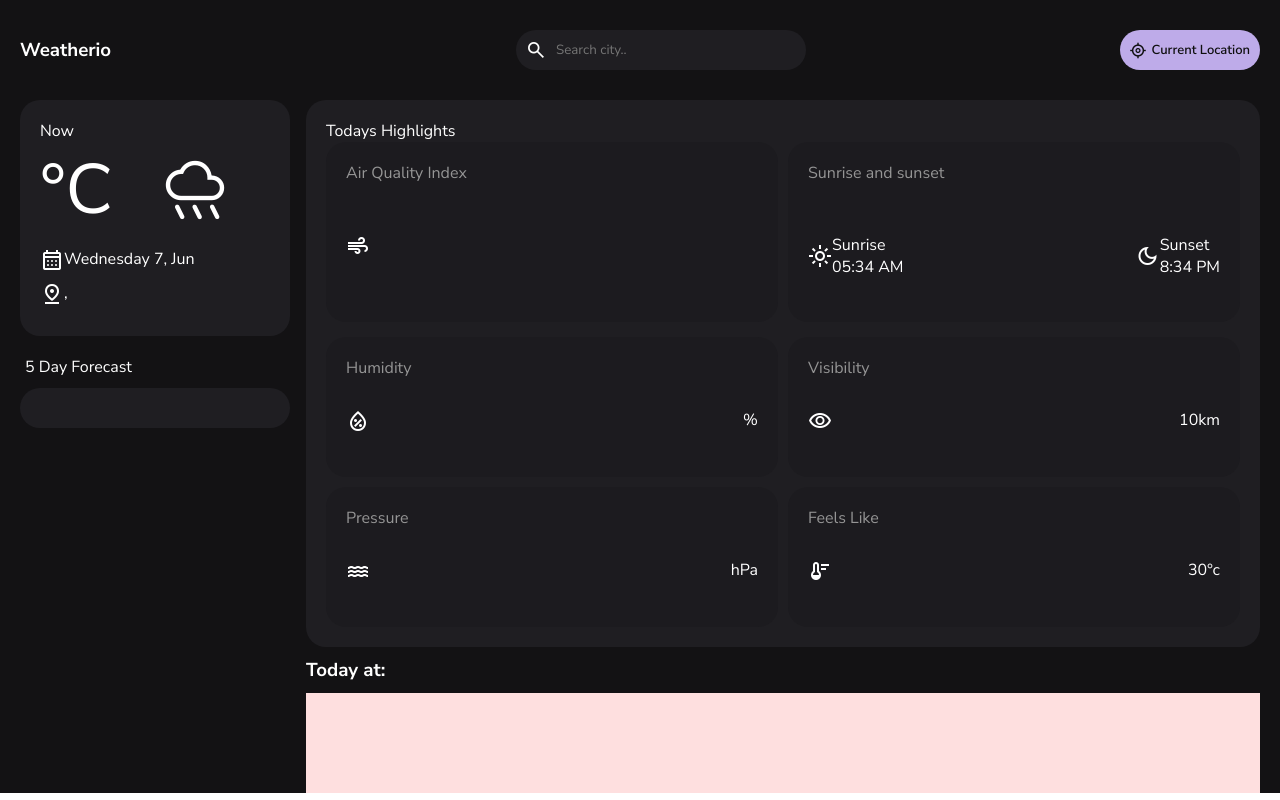
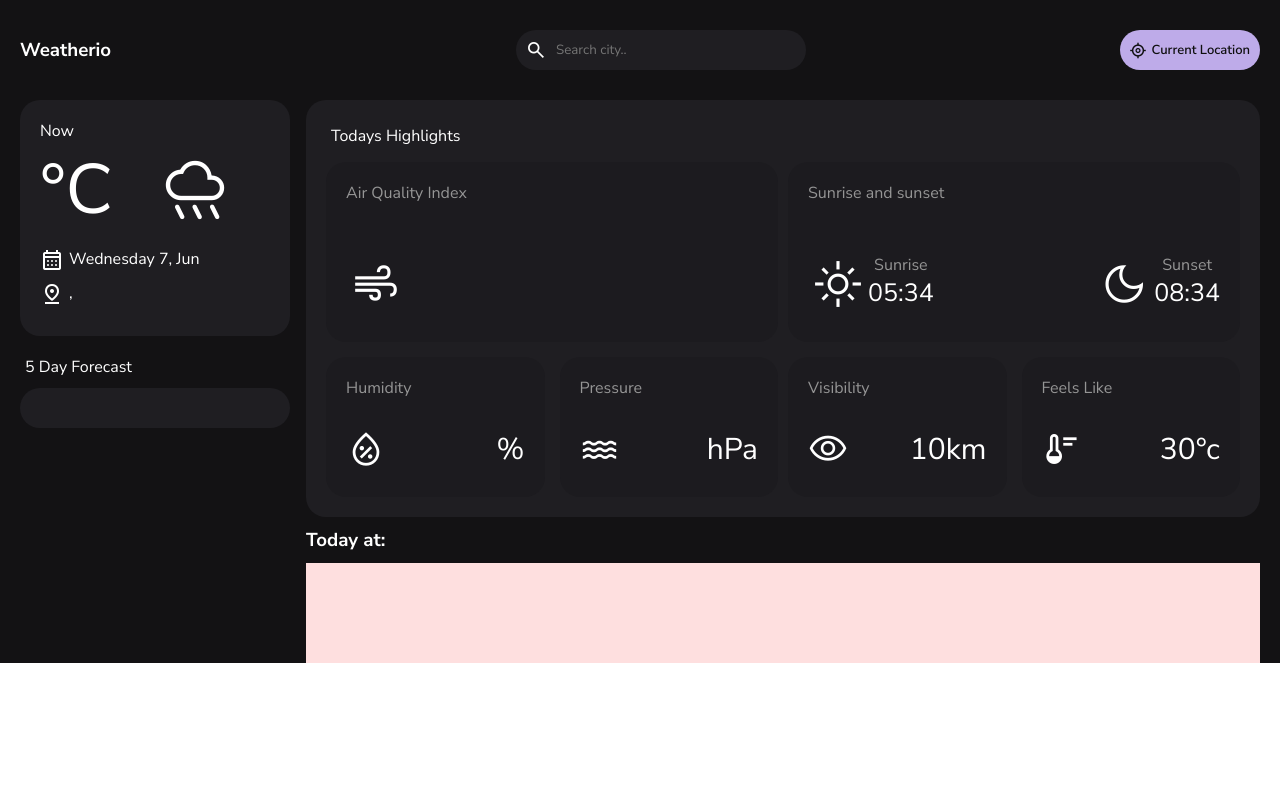
Before and after one commit to juanibarguen/Weatherio, an Angular app: page / in a window 1280 px wide. Built offline with nearby package versions, Linux system fonts and the light colour scheme.

Commit message:
se corrigieron estilos y partes del responsive p2

```diff
--- a/src/app/weather/weather.component.css
+++ b/src/app/weather/weather.component.css
@@ -235,6 +235,10 @@ body {
     color: #fff;
 }
 
+.data-day p, .data-location p {
+    padding-left: 5px;
+}
+
 .next-day {
     display: flex;
     justify-content: space-between;
@@ -247,6 +251,7 @@ body {
     justify-content: space-between;
     padding-right: 40px;
 }
+
 .current-temp p, .current-temp span {
     font-size: 70px;
 }
@@ -265,6 +270,7 @@ body {
 
 .next-day-forecast {
     display: flex;
+    column-gap: 5px;
 }
 
 /* BOXES */
@@ -272,7 +278,7 @@ body {
 .container-weather-right {
     color: #fff;
     width: 100%;
-    height: 100%;
+    height: 100%
 }
 
 .container-weather-right-content {
@@ -321,16 +327,37 @@ body {
     justify-content: center;
 }
 
+.wind-icon span,.sunrise-icon span, .sunset-icon span {
+    font-size: 50px;
+    padding: 5px;
+}
+
+.wind-current div h3, .sunset-data-title, .sunrise-data-title {
+    font-size: 16px;
+    color: #959595;
+    text-align: center;
+}
+
+.wind-current-value, .sunset-data-current, .sunrise-data-current {
+    font-size: 25px;
+}
+
 .data-box {
     margin-top: 30px;
     display: flex;
     justify-content: space-between;
+    font-size: 30px;
+}
+
+.data-box div span {
+    font-size: 40px;
 }
 
 .wind-current {
     display: flex;
     width: 100%;
     justify-content: space-between;
+    align-items: center;
 }
 
 /* Sunrise and sunset */
@@ -349,6 +376,8 @@ body {
     /* column-gap: 10px; */
 }
 
+
+
 .sunrise-icon, .sunset-icon {
     display: flex;
     justify-content: center;
@@ -362,10 +391,11 @@ body {
     margin-top: 15px;
 }
 
+
 .small-boxes1, .small-boxes2{
     width: 50%;
     display: flex;
-    column-gap: 10px;
+    column-gap: 15px;
 }
 
 .small-box {
@@ -379,13 +409,33 @@ body {
 .small-box p {
     color: #959595;
 }
+
+
 @media screen and (max-width: 1100px) {
+
+    .wind-icon span,.sunrise-icon span, .sunset-icon span {
+        font-size: 40px;
+        padding: 5px;
+    }
+
+    .wind-current div h3, .sunset-data-title, .sunrise-data-title {
+        font-size: 14px;
+        color: #959595;
+        text-align: center;
+    }
+
+    .wind-current-value, .sunset-data-current, .sunrise-data-current {
+        font-size: 20px;
+    }
+
     .data-city, .five-days-forecast {
         width: 250px;
     }
     .current-temp p, .current-temp span {
-        font-size: 55px;
+        font-size: 50px;
     }
+
+
 }
 
 
@@ -400,13 +450,33 @@ body {
     }
 
     .small-boxes {
+        row-gap: 15px;
+    }
+
+    .small-boxes{
+        margin-top: 10px;
+    }
+
+    .container-weather-right-content {
+
+        height: auto;
+    }
+}
+
+@media screen and (max-width: 685px) {
+
+
+    .small-boxes1, .small-boxes2{
+        flex-direction: column;
         row-gap: 10px;
     }
-
+    .small-box {
+        width: 100%;
+    }
+}
+@media screen and (min-height: 660px)  {
 
 }
-
-
 
 
 
@@ -445,20 +515,7 @@ body {
     font-size: 15px;
 }
 
-@media screen and (min-height: 660px)  {
-    .container-weather-right-content {
 
-        height: auto;
-    }
-
-    .small-boxes1, .small-boxes2{
-        flex-direction: column;
-        row-gap: 10px;
-    }
-    .small-box {
-        width: 100%;
-    }
-}
 
 
 .row {
@@ -506,39 +563,34 @@ body {
   .forecast-data-hours {
     width: 100%;
     height: 100px;background-color: #fedfdf;
-    padding: 1h0px;
+    padding: 10px;
   }
 
+
+.highlights-title{
+    padding: 5px 0 15px 5px;
+}
+
+
+/*  */
   @media screen and (max-width: 950px) {
 
-    .highlights-title{
-        padding: 5px 0 15px 5px;
-    }
-
-    .wind-current div  h3 {
-        text-align: center;
-        color: #959595;
-    }
-    .wind-current-value {
-        font-size: 30px;
-    }
-    .sunrise-data-current,.sunset-data-current {
-        font-size: 30px;
-    }
-
-    .sunset-data-title, .sunrise-data-title {
-        color: #959595;
-        font-weight: 600;
-    }
-
-    .sunrise-icon span, .sunset-icon span {
-        font-size: 45px;
+    .wind-icon span,.sunrise-icon span, .sunset-icon span {
+        font-size: 50px;
         padding: 5px;
     }
 
-    .current-temp p, .current-temp span {
-        font-size: 50px;
+    .wind-current div h3, .sunset-data-title, .sunrise-data-title {
+        font-size: 16px;
+        color: #959595;
+        text-align: center;
     }
+
+    .wind-current-value, .sunset-data-current, .sunrise-data-current {
+        font-size: 25px;
+    }
+
+
     .data-city, .five-days-forecast {
         width: 230px;
     }
--- a/src/app/weather/weather.component.html
+++ b/src/app/weather/weather.component.html
@@ -154,7 +154,7 @@
                 </div>
                     <div class="sunrise-data">
                         <p class="sunrise-data-title">Sunrise</p>
-                        <p class="sunrise-data-current">05:34 AM</p>
+                        <p class="sunrise-data-current">05:34</p>
                     </div>
                 </div>
                 <div class="sunset">
@@ -163,7 +163,7 @@
                     </div>
                     <div class="sunset-data">
                         <p class="sunset-data-title">Sunset</p>
-                        <p class="sunset-data-current">8:34 PM</p>
+                        <p class="sunset-data-current">08:34</p>
                     </div>
                 </div>
             </div>
```
